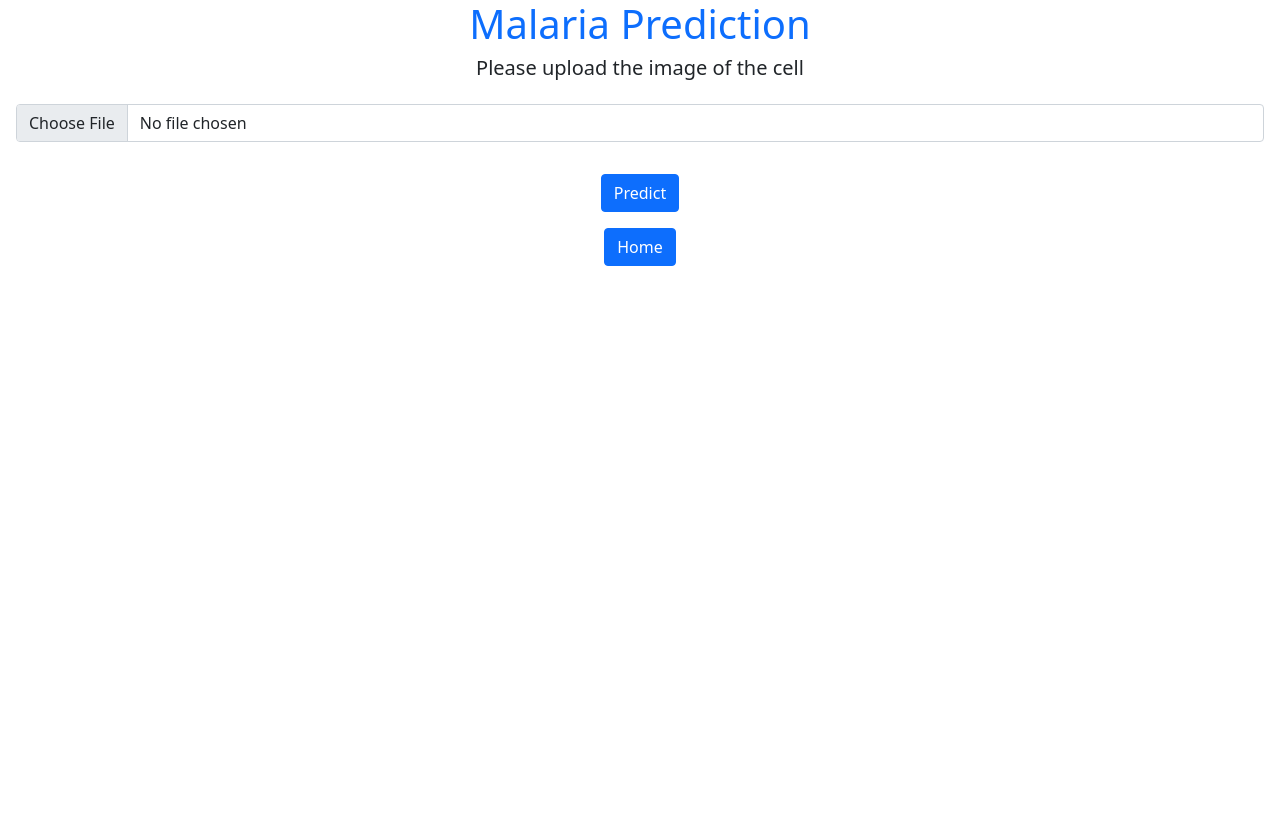
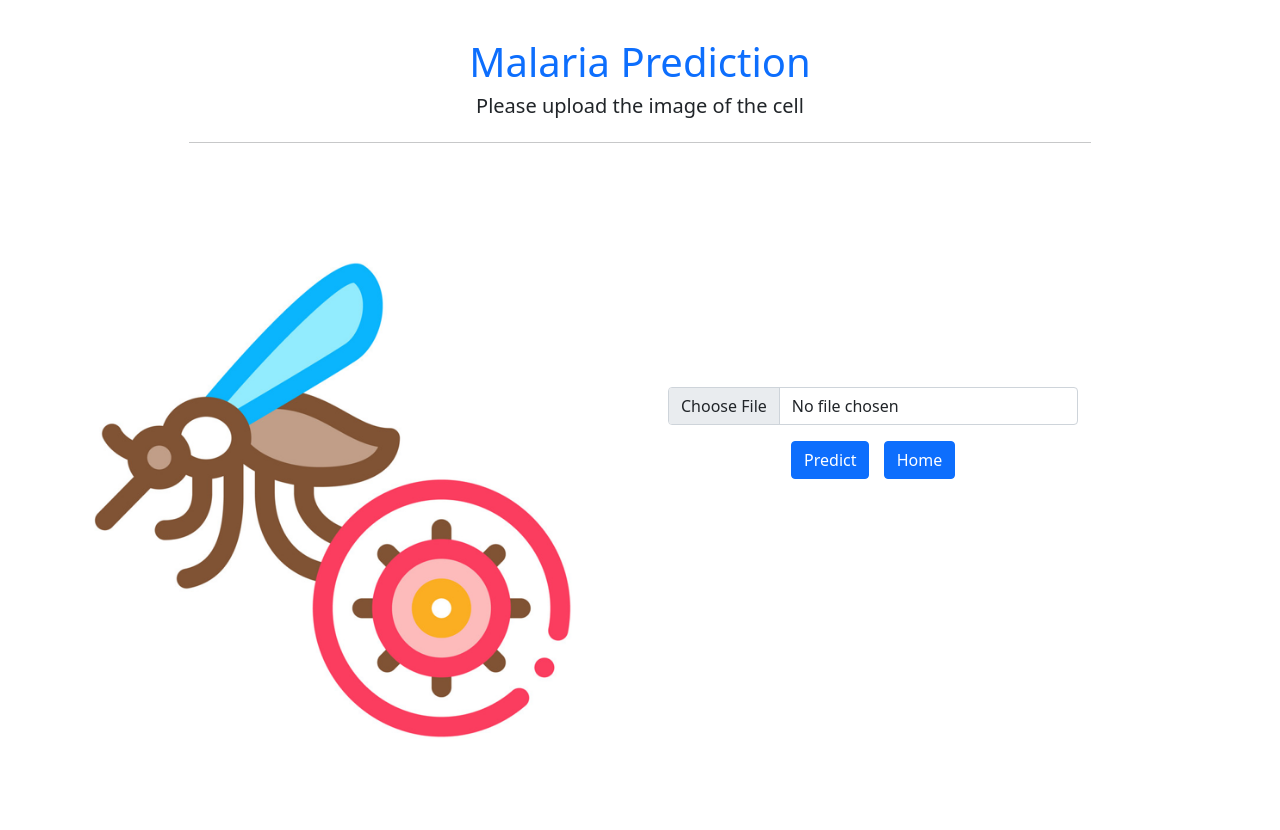
Before and after one commit to Aaris-Kazi/DIsease-Prediction-Online, a Flask app: page /malaria in a window 1280 px wide. Before the commit the page ends 266 px from the top, so only its background shows below. Run offline with Flask 2, Linux system fonts and the light colour scheme.

Commit message:
talha changes

```diff
--- a/static/css/styles.css
+++ b/static/css/styles.css
@@ -242,10 +242,11 @@ img {
   box-shadow: 0 10px 36px rgba(0, 0, 0, 0.15);
 }
 .button2 {
+  border: none;
   display: inline-block;
   background-color: var(--first-color);
   color: #fff;
-  padding: 0.75rem 2.5rem;
+  padding: 1.1rem 2.75rem;
   font-weight: var(--font-semi);
   border-radius: 0.5rem;
   cursor: pointer;
@@ -586,6 +587,9 @@ body {
   color: #ccc;
 }
 
+.submit-button {
+  text-align: center;
+}
 /* .profile p {
   font-size: 16px;
   margin-top: 20px;
--- a/templates/malaria.html
+++ b/templates/malaria.html
@@ -8,31 +8,57 @@
       content="width=device-width, initial-scale=1, shrink-to-fit=no"
     />
     <style>
+       *{
+    margin:auto;
+    padding:0;
+    }
         h1 {text-align: center;}
         h5 {text-align: center;}
-
+        #intro {
+        height: 100%;
+        padding: 3% 3% 0%;
+        text-align: center;
+        }
+        .heart-block {
+      padding-top: 2%;
+    }
+    img {
+    display: block;
+    max-width: 100%;
+    height: auto;
+    }
+    .p-3 {
+        padding: none;
+    }
     </style>
-    <title>Cancer Prediction</title>
+    <title>Malaria Prediction</title>
     <link href="https://cdn.jsdelivr.net/npm/bootstrap@5.0.2/dist/css/bootstrap.min.css" rel="stylesheet" integrity="sha384-EVSTQN3/azprG1Anm3QDgpJLIm9Nao0Yz1ztcQTwFspd3yD65VohhpuuCOmLASjC" crossorigin="anonymous">
 </head>
 <body>
-
-<h1 class="text-primary">Malaria Prediction<h1>
+<div id="intro" class="container-fluid view">
+<h1 class="text-primary">Malaria Prediction</h1>
 <h5>Please upload the image of the cell</h5>
-<form class="p-3 text-center" action="/malaria_model" method="post" enctype="multipart/form-data" >
-    <input class="form-control" type="file" name="imagefile" id="imagefile" onchange="getImagePreview(event)">
-    <p></p>
-    <div id="preview"></div>
-    <input class="btn btn-primary mt-3" type="submit" value="Predict">
-    <p></p>
-    <a class="btn btn-primary" href="/" role="button"><i class="fa fa-home"></i>  Home</a>
-</form>
+<hr class="w-75 mx-auto" style="margin-top: 2%;">
 <div class="p-3 text-center">
     {% if messages == 'The sample is positive' %}
         <h2 class="text-danger">{{ messages }}</h2>
     {% else %}
         <h2 class="text-success">{{ messages }}</h2>
     {% endif %}
+</div>
+<div class="row mb-5 heart-block">
+    <div class="col-lg-6 col-md-6 col-12 my-auto" >
+        <img src="{{ url_for('static', filename='img/malaria2.png') }}">
+    </div>
+    <div class="col-lg-6 col-md-6 col-12">
+    <form class="p-3 text-center" action="/malaria_model" method="post" enctype="multipart/form-data" style="margin-top: 25%;margin-right: 25%;">
+        <input class="form-control" type="file" name="imagefile" id="imagefile" onchange="getImagePreview(event)">
+        <p></p>
+        <div id="preview"></div>
+        <input class="btn btn-primary" type="submit" value="Predict" style="margin-right: 10px;">
+        <a class="btn btn-primary" href="/" role="button"><i class="fa fa-home"></i>  Home</a>
+    </form>
+    </div>
 </div>
 <script>
     function getImagePreview(event)
@@ -46,5 +72,6 @@
         imagediv.appendChild(newimg);
       }
 </script>
+</div>
 </body>
 </html>
```
Also changed, not shown: templates/cancer.html (+38 -11 lines), templates/diabetes.html (+8 -5 lines), templates/index.html (+7 -9 lines), templates/liver.html (+10 -5 lines), static/img/breast_cancer.jpg (added), static/img/malaria2.PNG (added), static/img/pneumonia2.jpg (added).
